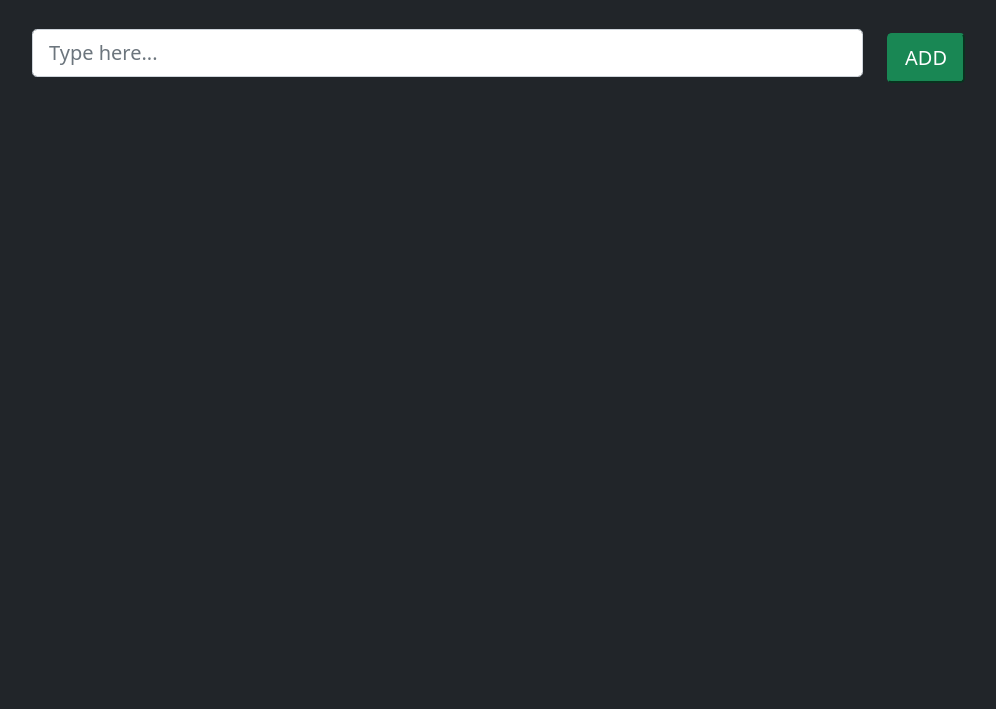
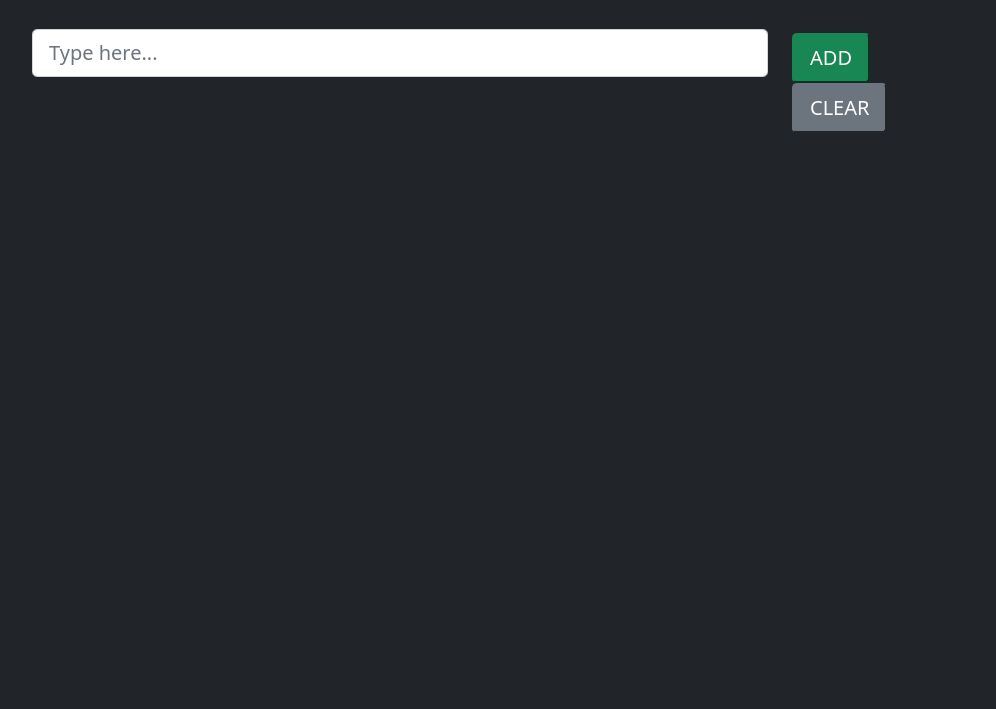
Before and after one commit to amaldevcd/js-todo, a plain HTML site: page index.html in a window 1280 px wide. Shown: the part 91-800 px from the top of the page, without its empty margins (50-1046 px from the left). Drawn offline with nearby package versions, Linux system fonts and the light colour scheme.

Commit message:
clear all

```diff
--- a/index.html
+++ b/index.html
@@ -11,11 +11,12 @@
 <h1 style="text-align: center;" class="mt-4">TO DO LIST</h1>
 <div class="container mt-5">
     <div class="row">
-        <div class="col-md-9">
+        <div class="col-md-8">
             <input id="txt-form"  class="form-control form-control-lg float-right" type="text" placeholder="Type here..." aria-label=".form-control-lg example">
         </div>
-        <div class="col-md-1 pt-1">
-            <button type="button" class="btn-lg btn-success float-left " onclick="show()" >ADD</button>
+        <div class="col-md-2 pt-1">
+            <button type="button" class="btn-lg btn-success" onclick="show()" >ADD</button>
+            <button type="button" class="btn-lg btn-secondary" onclick="location.reload()" >CLEAR</button>
         </div>
     </div>
 </div>
--- a/script.js
+++ b/script.js
@@ -16,5 +16,5 @@ function show()
     link.innerHTML = t1;
     document.getElementById("list").appendChild(link);
     console.log(t1);
-    document.getElementById("txt-form").value=''
+    document.getElementById("txt-form").value='' ;
 }
```
